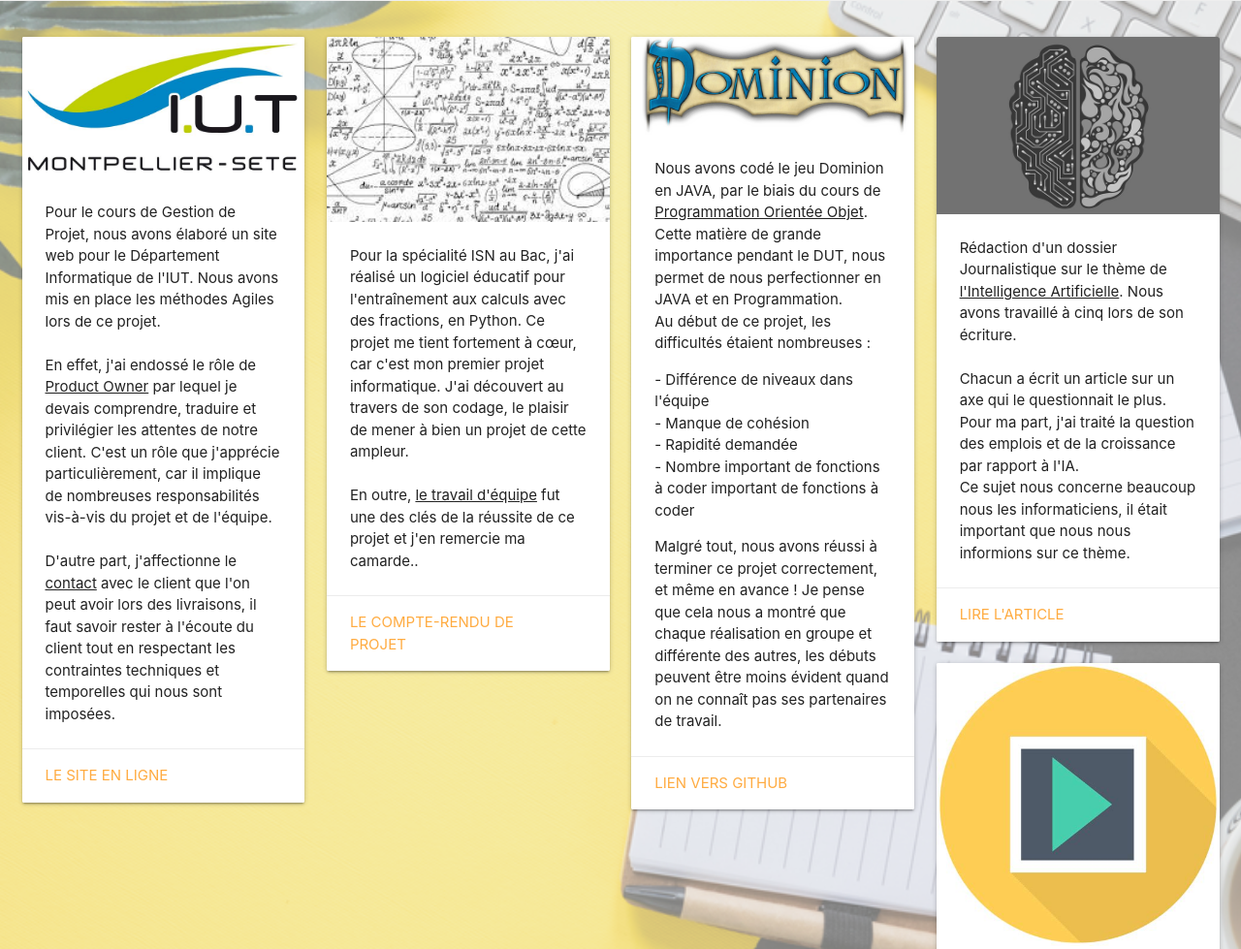
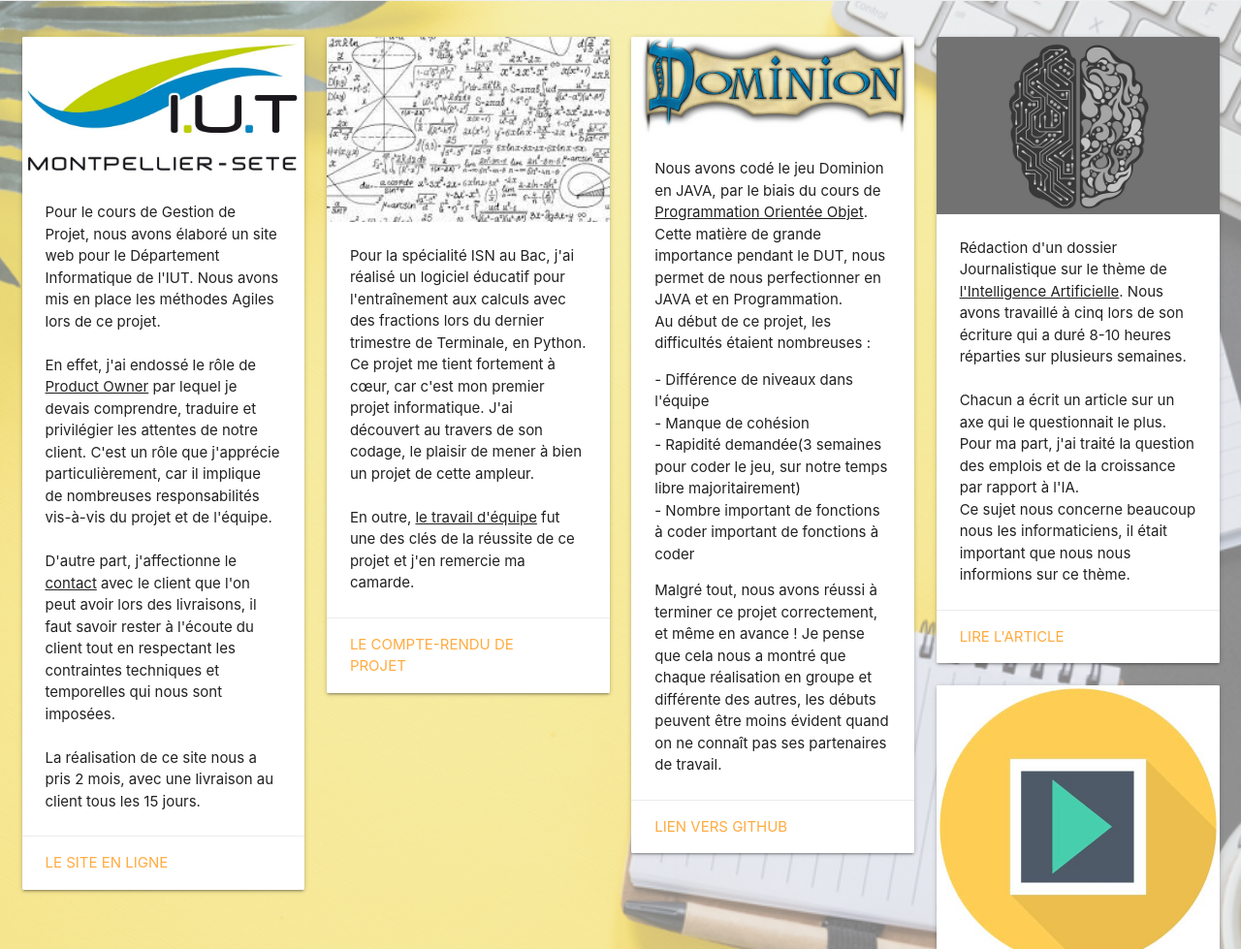
Before and after one commit to Numa-Maurin/Numa-Maurin.github.io, a plain HTML site: page index.html in a window 1280 px wide. Shown: the part 2574-3553 px from the top of the page at 97% size. Drawn offline with nearby package versions, Linux system fonts and the light colour scheme; some icons are missing.

Commit message:
Update index.html

```diff
--- a/index.html
+++ b/index.html
@@ -352,6 +352,8 @@
 									<p>En effet, j'ai endossé le rôle de <u>Product Owner</u> par lequel je devais comprendre, traduire et privilégier les attentes de notre client. C'est un rôle que j'apprécie particulièrement, car il implique de nombreuses responsabilités vis-à-vis du projet et de l'équipe. </p>
 									<br>
 									<p>D'autre part, j'affectionne le <u>contact</u> avec le client que l'on peut avoir lors des livraisons, il faut savoir rester à l'écoute du client tout en respectant les contraintes techniques et temporelles qui nous sont imposées.</p>
+									<br>
+									<p>La réalisation de ce site nous a pris 2 mois, avec une livraison au client tous les 15 jours.</p>
 								</div>
 								<div class="card-action">
 									<a href="https://iut-info-projet.cloudaccess.host/" target="_blank">Le Site en ligne</a>
@@ -365,9 +367,9 @@
 									<img src="images/fractions.jpg" alt="fractions">
 								</div>
 								<div class="card-content">
-									<p>Pour la spécialité ISN au Bac, j'ai réalisé un logiciel éducatif pour l'entraînement aux calculs avec des fractions, en Python. Ce projet me tient fortement à cœur, car c'est mon premier projet informatique. J'ai découvert au travers de son codage, le plaisir de mener à bien un projet de cette ampleur. </p>
+									<p>Pour la spécialité ISN au Bac, j'ai réalisé un logiciel éducatif pour l'entraînement aux calculs avec des fractions lors du dernier trimestre de Terminale, en Python. Ce projet me tient fortement à cœur, car c'est mon premier projet informatique. J'ai découvert au travers de son codage, le plaisir de mener à bien un projet de cette ampleur. </p>
 									<br>
-									<p>En outre, <u>le travail d'équipe</u> fut une des clés de la réussite de ce projet et j'en remercie ma camarde..</p>
+									<p>En outre, <u>le travail d'équipe</u> fut une des clés de la réussite de ce projet et j'en remercie ma camarde.</p>
 								</div>
 								<div class="card-action">
 									<a href="https://drive.google.com/open?id=1bOa2a9w9cuAplY_JbM4RtfC2CdRBjjID" target="_blank">Le compte-rendu de projet</a>
@@ -382,7 +384,7 @@
 								</div>
 								<div class="card-content">
 									<p>Nous avons codé le jeu Dominion en JAVA, par le biais du cours de <u>Programmation Orientée Objet</u>. Cette matière de grande importance pendant le DUT, nous permet de nous perfectionner en JAVA et en Programmation. </p>
-									Au début de ce projet, les difficultés étaient nombreuses :<ul><li>- Différence de niveaux dans l'équipe</li><li>- Manque de cohésion</li><li>- Rapidité demandée</li><li>- Nombre important de fonctions à coder important de fonctions à coder </li></ul>
+									Au début de ce projet, les difficultés étaient nombreuses :<ul><li>- Différence de niveaux dans l'équipe</li><li>- Manque de cohésion</li><li>- Rapidité demandée(3 semaines pour coder le jeu, sur notre temps libre majoritairement)</li><li>- Nombre important de fonctions à coder important de fonctions à coder </li></ul>
 									<p>Malgré tout, nous avons réussi à terminer ce projet correctement, et même en avance ! Je pense que cela nous a montré que chaque réalisation en groupe et différente des autres, les débuts peuvent être moins évident quand on ne connaît pas ses partenaires de travail.</p>
 								</div>
 								<div class="card-action">
@@ -397,7 +399,7 @@
 									<img src="images/IA.jpg" alt="ia">
 								</div>
 								<div class="card-content">
-									<p>Rédaction d'un dossier Journalistique sur le thème de <u>l'Intelligence Artificielle</u>. Nous avons travaillé à cinq lors de son écriture.</p>
+									<p>Rédaction d'un dossier Journalistique sur le thème de <u>l'Intelligence Artificielle</u>. Nous avons travaillé à cinq lors de son écriture qui a duré 8-10 heures réparties sur plusieurs semaines.</p>
 									<br>
 									<p> Chacun a écrit un article sur un axe qui le questionnait le plus. Pour ma part, j'ai traité la question des emplois et de la croissance par rapport à l'IA.</p>
 									<p>Ce sujet nous concerne beaucoup nous les informaticiens, il était important que nous nous informions sur ce thème.</p>
```
